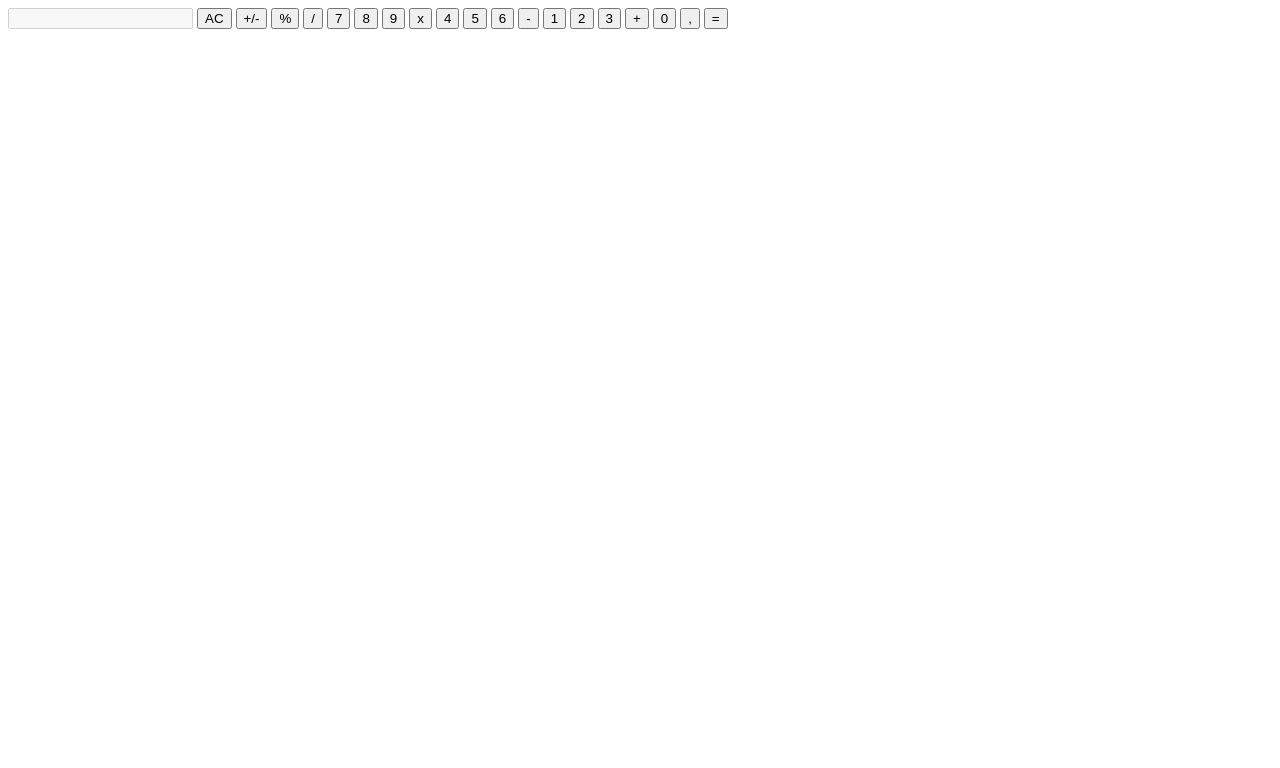
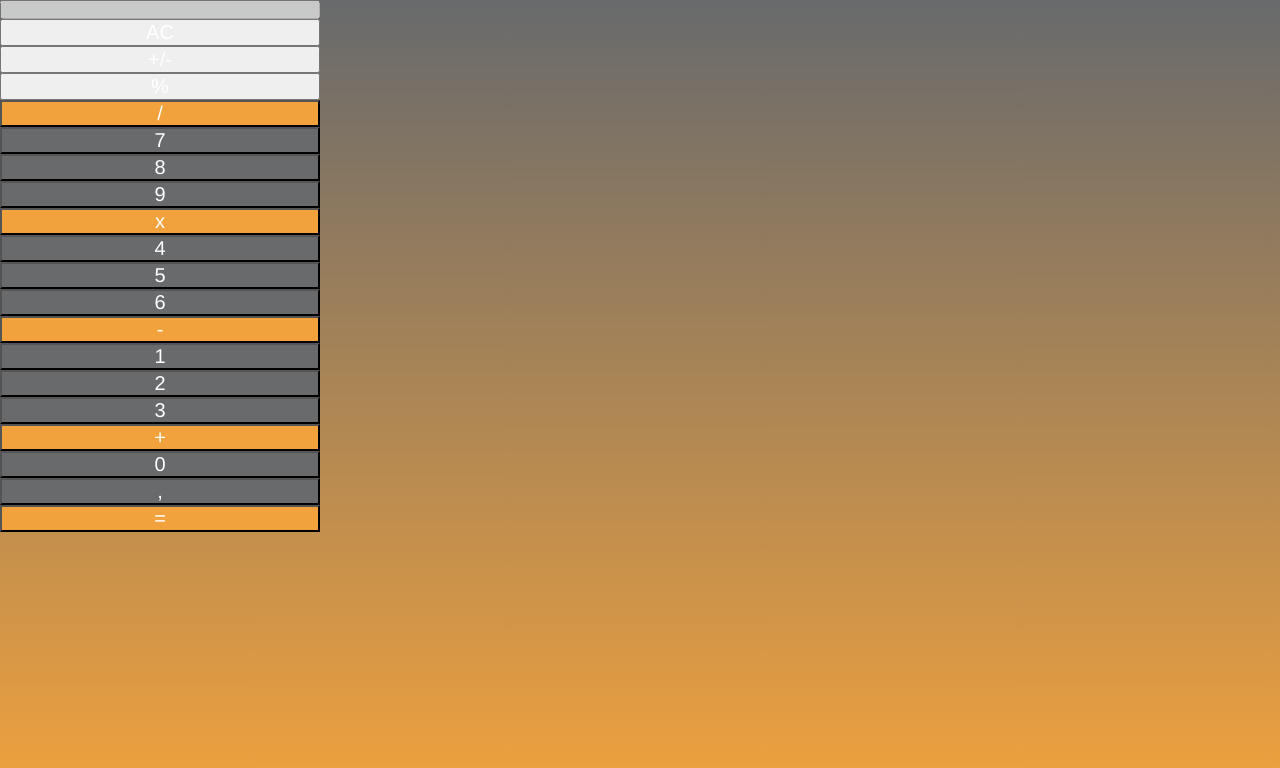
Before and after one commit to AllisonPedro/caculadora-css-grid, a plain HTML site: page index.html in a window 1280 px wide. Drawn offline with Linux system fonts and the light colour scheme.

Commit message:
atualizacaocss

```diff
--- a/index.html
+++ b/index.html
@@ -5,6 +5,10 @@
      <meta http-equiv="X-UA-Compatible" content="IE=edge">
      <meta name="viewport" content="width=device-width, initial-scale=1.0">
      <title>Document</title>
+
+     <!-- Links Css -->
+     <link rel="stylesheet" href="style.css">
+
  </head>
  <body>
 
@@ -27,14 +31,14 @@
             <button class="item seis button-numeros">6</button>
             <button class="item menos button-operacao-direita">-</button>
 
-            <button class="item kk button-numeros">1</button>
-            <button class="item kk button-numeros">2</button>
-            <button class="item kk button-numeros">3</button>
+            <button class="item um button-numeros">1</button>
+            <button class="item dois button-numeros">2</button>
+            <button class="item tres button-numeros">3</button>
             <button class="item mais button-operacao-direita">+</button>
 
-            <button class="item kk button-numeros">0</button>
-            <button class="item kk button-numeros">,</button>
-            <button class="item kk button-operacao-direita">=</button>
+            <button class="item zero button-numeros">0</button>
+            <button class="item ponto button-numeros">,</button>
+            <button class="item equacao button-operacao-direita">=</button>
 
 
 
@@ -42,5 +46,6 @@
         </section>
     </div>
 
+
  </body>
  </html>
--- /dev/null
+++ b/style.css
@@ -0,0 +1,44 @@
+:root{
+    --color-laranja: #F1A23D;
+    --button-color-operadores: #F1A23D;
+    --color-cinza: #686A6C;
+}
+
+*{
+    margin: 0;
+    padding: 0;
+    box-sizing: border-box;
+    font-family: "Helvetica Neue", sans-serif;
+}
+
+.container{
+    background: linear-gradient(var(--color-cinza), var(--color-laranja));
+    width: 100vw;
+    height: 100vh;
+
+
+}
+
+.grid{
+    display: grid;
+    height: 480px;
+    width: 320px;
+}
+
+.item{
+    color: white;
+    font-size: 20px;
+    cursor: pointer;
+    outline: none;
+    border: 0,5px solid black;
+
+
+}
+
+.button-operacao-direita{
+    background: var(--button-color-operadores);
+}
+
+.button-numeros{
+    background-color: var(--color-cinza);
+}
```
